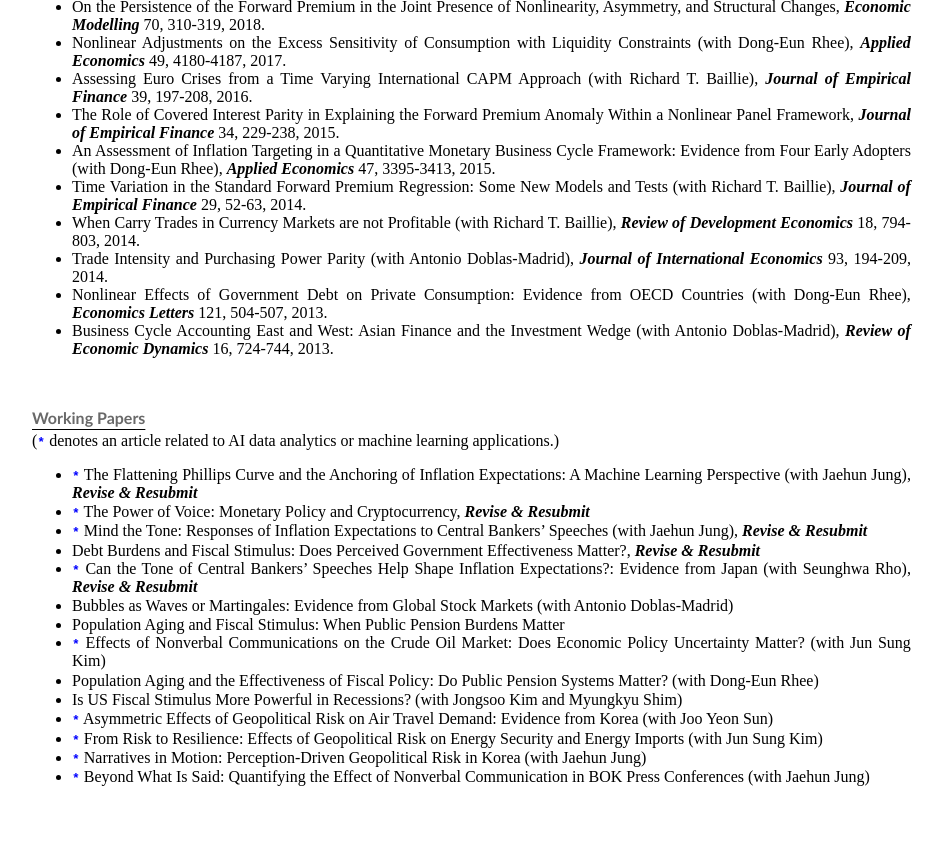
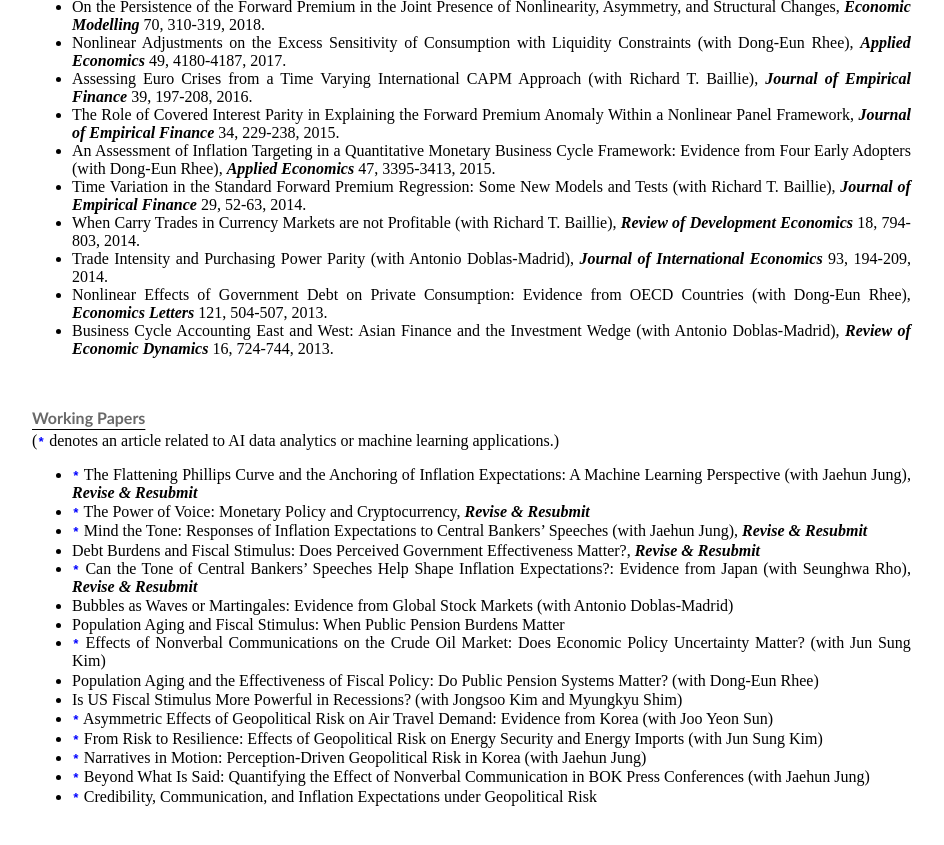
Before and after one commit to dooyeoncho/dooyeoncho.github.io, a Jekyll site: the page built from pages/research.html, in a window 1280 px wide and 900 px high, scrolled down 1116 px. Shown: the top 845 px of the window, without its empty margins (160-1104 px from the left). Built offline with Jekyll 4.4.1, drawn with Linux system fonts in a browser that asks for light colours.

Commit message:
Update research.html

```diff
--- a/pages/research.html
+++ b/pages/research.html
@@ -79,5 +79,6 @@
 		<span><li><code style="color : blue"><b>*</b></code> From Risk to Resilience: Effects of Geopolitical Risk on Energy Security and Energy Imports (with Jun Sung Kim)</li></span>
 		<span><li><code style="color : blue"><b>*</b></code> Narratives in Motion: Perception-Driven Geopolitical Risk in Korea (with Jaehun Jung)</li></span>
 		<span><li><code style="color : blue"><b>*</b></code> Beyond What Is Said: Quantifying the Effect of Nonverbal Communication in BOK Press Conferences (with Jaehun Jung)</li></span>
+		<span><li><code style="color : blue"><b>*</b></code> Credibility, Communication, and Inflation Expectations under Geopolitical Risk</li></span>
 	</ul>
 </div>&nbsp;&nbsp;&nbsp;&nbsp;&nbsp;&nbsp;
```
